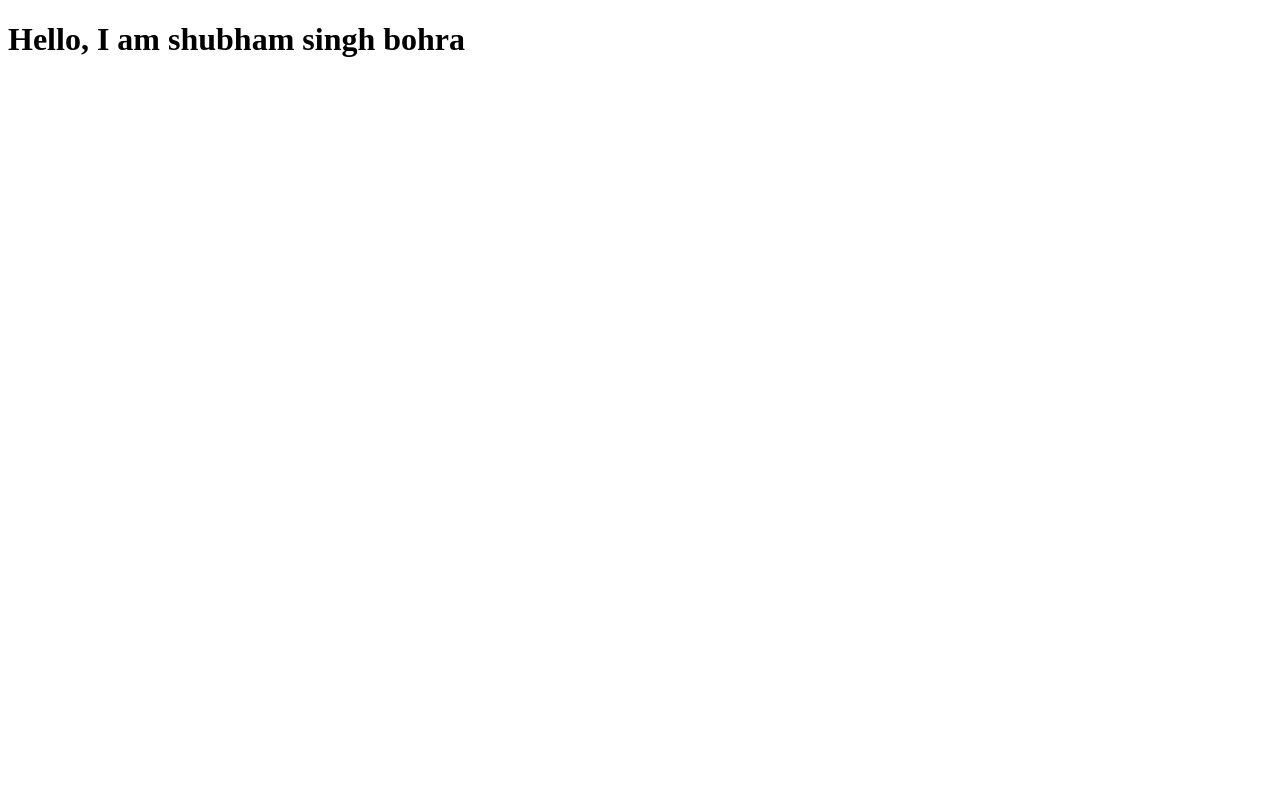
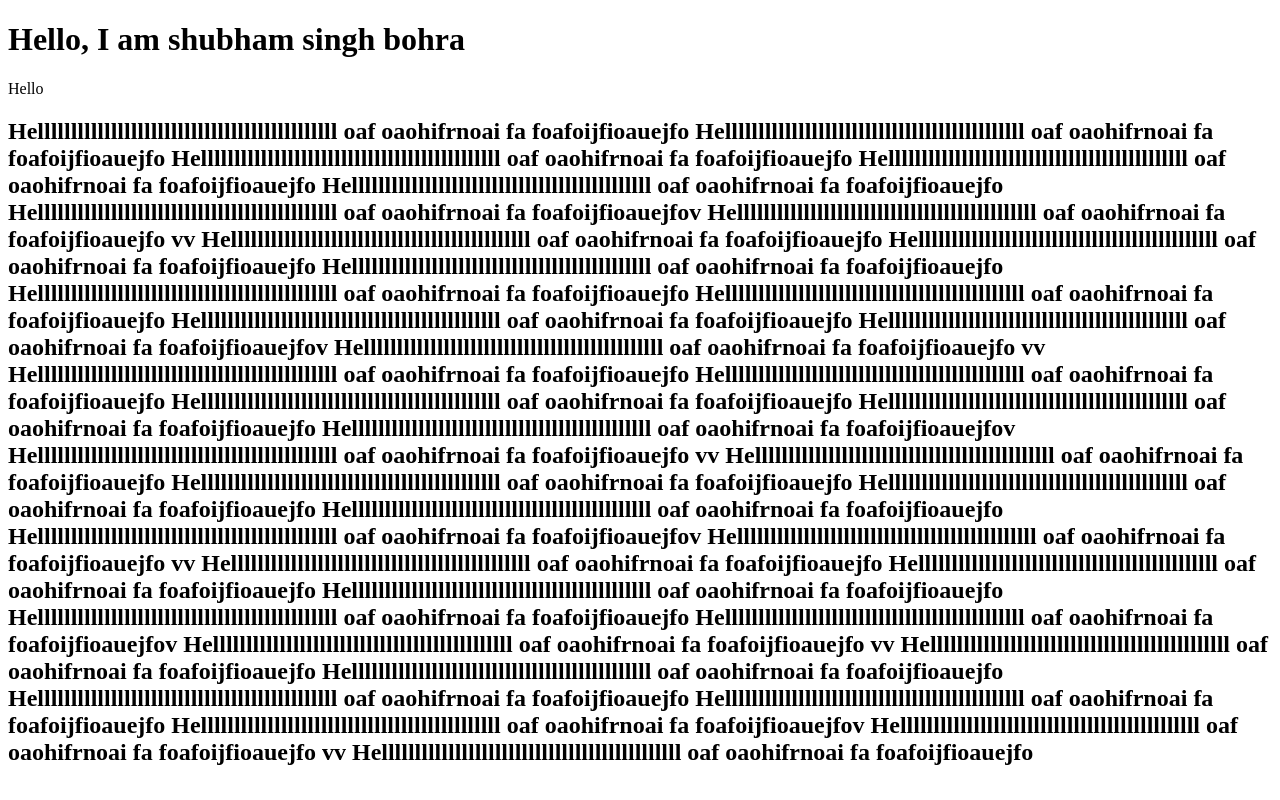
Before and after one commit to SSB2000/website, a plain HTML site: page index.html in a window 1280 px wide. Drawn offline with Linux system fonts and the light colour scheme.

Commit message:
Update index.html

```diff
--- a/index.html
+++ b/index.html
@@ -5,4 +5,51 @@
 </head>
 <body>
 <h1> Hello, I am shubham singh bohra </h1>
+  <p> Hello </p>
+  <h2> Helllllllllllllllllllllllllllllllllllllllllllll oaf oaohifrnoai fa foafoijfioauejfo
+    Helllllllllllllllllllllllllllllllllllllllllllll oaf oaohifrnoai fa foafoijfioauejfo
+    Helllllllllllllllllllllllllllllllllllllllllllll oaf oaohifrnoai fa foafoijfioauejfo
+    Helllllllllllllllllllllllllllllllllllllllllllll oaf oaohifrnoai fa foafoijfioauejfo
+    Helllllllllllllllllllllllllllllllllllllllllllll oaf oaohifrnoai fa foafoijfioauejfo
+    Helllllllllllllllllllllllllllllllllllllllllllll oaf oaohifrnoai fa foafoijfioauejfov
+    Helllllllllllllllllllllllllllllllllllllllllllll oaf oaohifrnoai fa foafoijfioauejfo
+    vv
+    Helllllllllllllllllllllllllllllllllllllllllllll oaf oaohifrnoai fa foafoijfioauejfo
+     Helllllllllllllllllllllllllllllllllllllllllllll oaf oaohifrnoai fa foafoijfioauejfo
+    Helllllllllllllllllllllllllllllllllllllllllllll oaf oaohifrnoai fa foafoijfioauejfo
+    Helllllllllllllllllllllllllllllllllllllllllllll oaf oaohifrnoai fa foafoijfioauejfo
+    Helllllllllllllllllllllllllllllllllllllllllllll oaf oaohifrnoai fa foafoijfioauejfo
+    Helllllllllllllllllllllllllllllllllllllllllllll oaf oaohifrnoai fa foafoijfioauejfo
+    Helllllllllllllllllllllllllllllllllllllllllllll oaf oaohifrnoai fa foafoijfioauejfov
+    Helllllllllllllllllllllllllllllllllllllllllllll oaf oaohifrnoai fa foafoijfioauejfo
+    vv
+    Helllllllllllllllllllllllllllllllllllllllllllll oaf oaohifrnoai fa foafoijfioauejfo
+    Helllllllllllllllllllllllllllllllllllllllllllll oaf oaohifrnoai fa foafoijfioauejfo
+    Helllllllllllllllllllllllllllllllllllllllllllll oaf oaohifrnoai fa foafoijfioauejfo
+    Helllllllllllllllllllllllllllllllllllllllllllll oaf oaohifrnoai fa foafoijfioauejfo
+    Helllllllllllllllllllllllllllllllllllllllllllll oaf oaohifrnoai fa foafoijfioauejfov
+    Helllllllllllllllllllllllllllllllllllllllllllll oaf oaohifrnoai fa foafoijfioauejfo
+    vv
+    Helllllllllllllllllllllllllllllllllllllllllllll oaf oaohifrnoai fa foafoijfioauejfo
+    Helllllllllllllllllllllllllllllllllllllllllllll oaf oaohifrnoai fa foafoijfioauejfo
+    Helllllllllllllllllllllllllllllllllllllllllllll oaf oaohifrnoai fa foafoijfioauejfo
+    Helllllllllllllllllllllllllllllllllllllllllllll oaf oaohifrnoai fa foafoijfioauejfo
+    Helllllllllllllllllllllllllllllllllllllllllllll oaf oaohifrnoai fa foafoijfioauejfov
+    Helllllllllllllllllllllllllllllllllllllllllllll oaf oaohifrnoai fa foafoijfioauejfo
+    vv
+    Helllllllllllllllllllllllllllllllllllllllllllll oaf oaohifrnoai fa foafoijfioauejfo
+    Helllllllllllllllllllllllllllllllllllllllllllll oaf oaohifrnoai fa foafoijfioauejfo
+    Helllllllllllllllllllllllllllllllllllllllllllll oaf oaohifrnoai fa foafoijfioauejfo
+    Helllllllllllllllllllllllllllllllllllllllllllll oaf oaohifrnoai fa foafoijfioauejfo
+    Helllllllllllllllllllllllllllllllllllllllllllll oaf oaohifrnoai fa foafoijfioauejfov
+    Helllllllllllllllllllllllllllllllllllllllllllll oaf oaohifrnoai fa foafoijfioauejfo
+    vv
+    Helllllllllllllllllllllllllllllllllllllllllllll oaf oaohifrnoai fa foafoijfioauejfo
+    Helllllllllllllllllllllllllllllllllllllllllllll oaf oaohifrnoai fa foafoijfioauejfo
+    Helllllllllllllllllllllllllllllllllllllllllllll oaf oaohifrnoai fa foafoijfioauejfo
+    Helllllllllllllllllllllllllllllllllllllllllllll oaf oaohifrnoai fa foafoijfioauejfo
+    Helllllllllllllllllllllllllllllllllllllllllllll oaf oaohifrnoai fa foafoijfioauejfov
+    Helllllllllllllllllllllllllllllllllllllllllllll oaf oaohifrnoai fa foafoijfioauejfo
+    vv
+    Helllllllllllllllllllllllllllllllllllllllllllll oaf oaohifrnoai fa foafoijfioauejfo
 </body>
```
